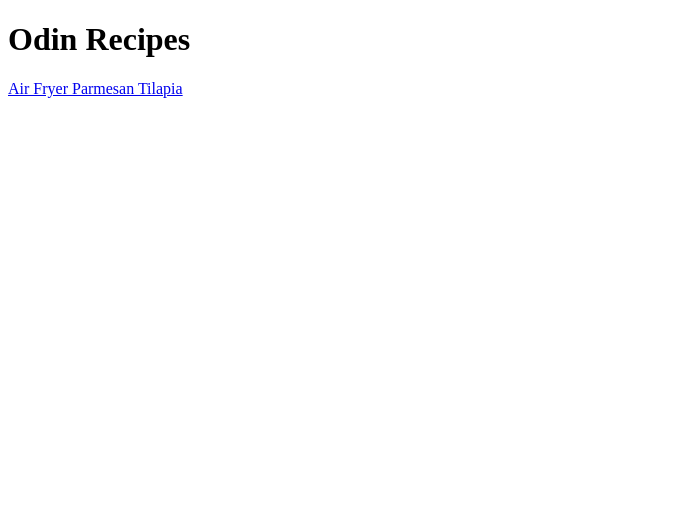
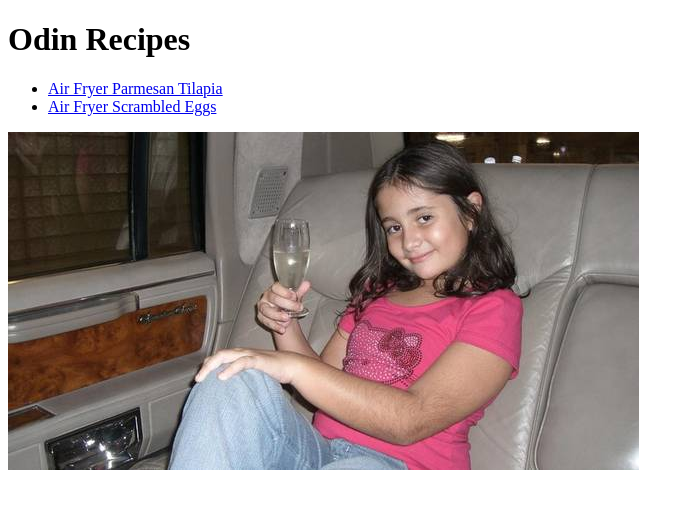
Before and after one commit to LeoAugustto/odin-recipes, a plain HTML site: page index.html in a window 1280 px wide. Shown: the whole page, without its empty margins (0-694 px from the left). Drawn offline with Linux system fonts and the light colour scheme.

Commit message:
Reformulation of the home page
Added an unordered list
Added a meme, just to fill in the blank space (why not?)

```diff
--- a/index.html
+++ b/index.html
@@ -10,7 +10,12 @@
 
 <body>
     <h1>Odin Recipes</h1>
-    <a href="recipes/air-fryer-tilapia.html">Air Fryer Parmesan Tilapia</a>
+    <ul>
+        <li><a href="recipes/air-fryer-tilapia.html">Air Fryer Parmesan Tilapia</a></li>
+        <li><a href="recipes/scramblled-eggs.html">Air Fryer Scrambled Eggs</a></li>
+    </ul>
+    <img src="../odin-recipes/images/winememe.jpg"
+        alt="a girl in a limo, with pink shirt, drinking champagne, brazilian meme">
 </body>
 
 </html>
```
